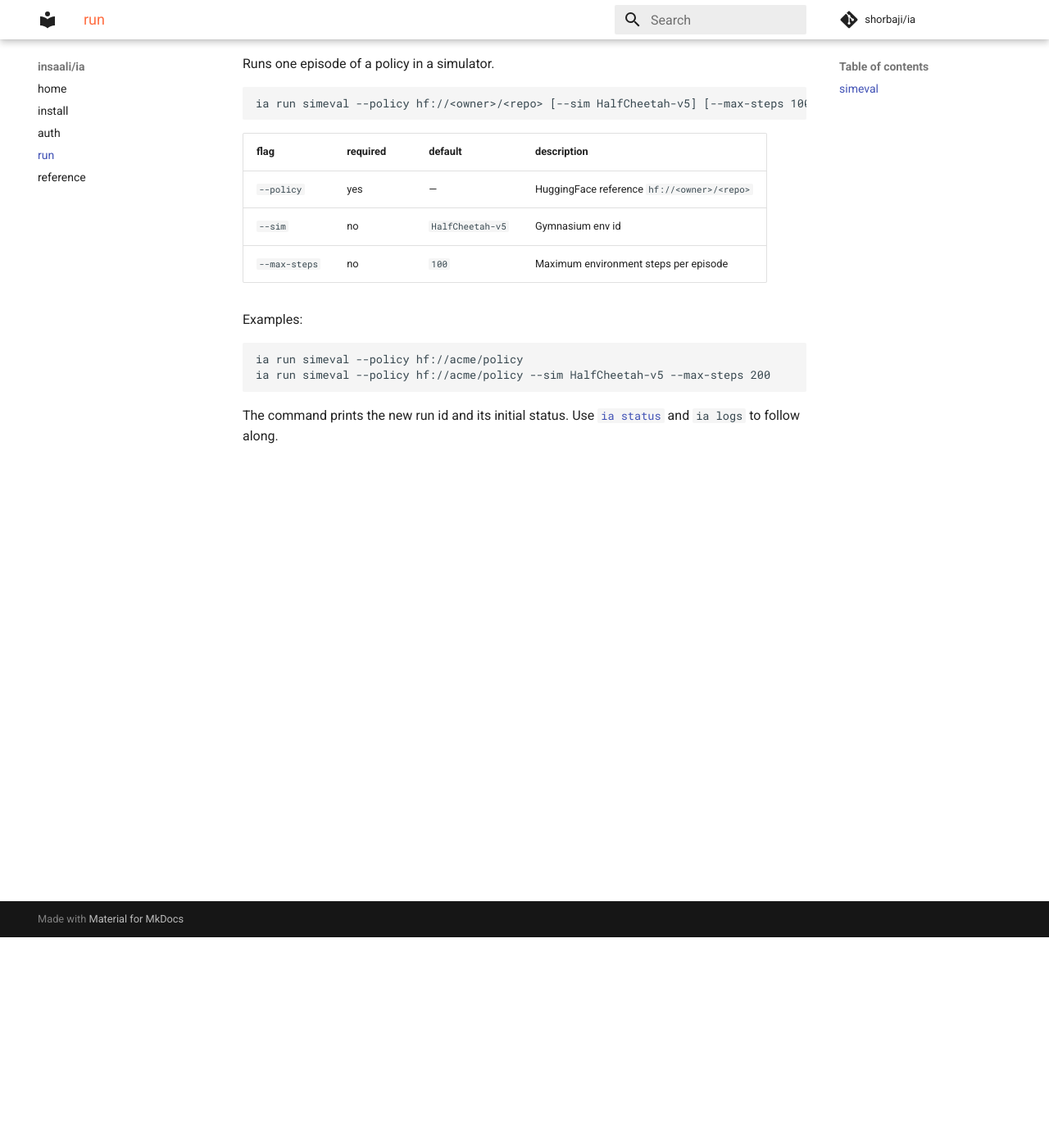
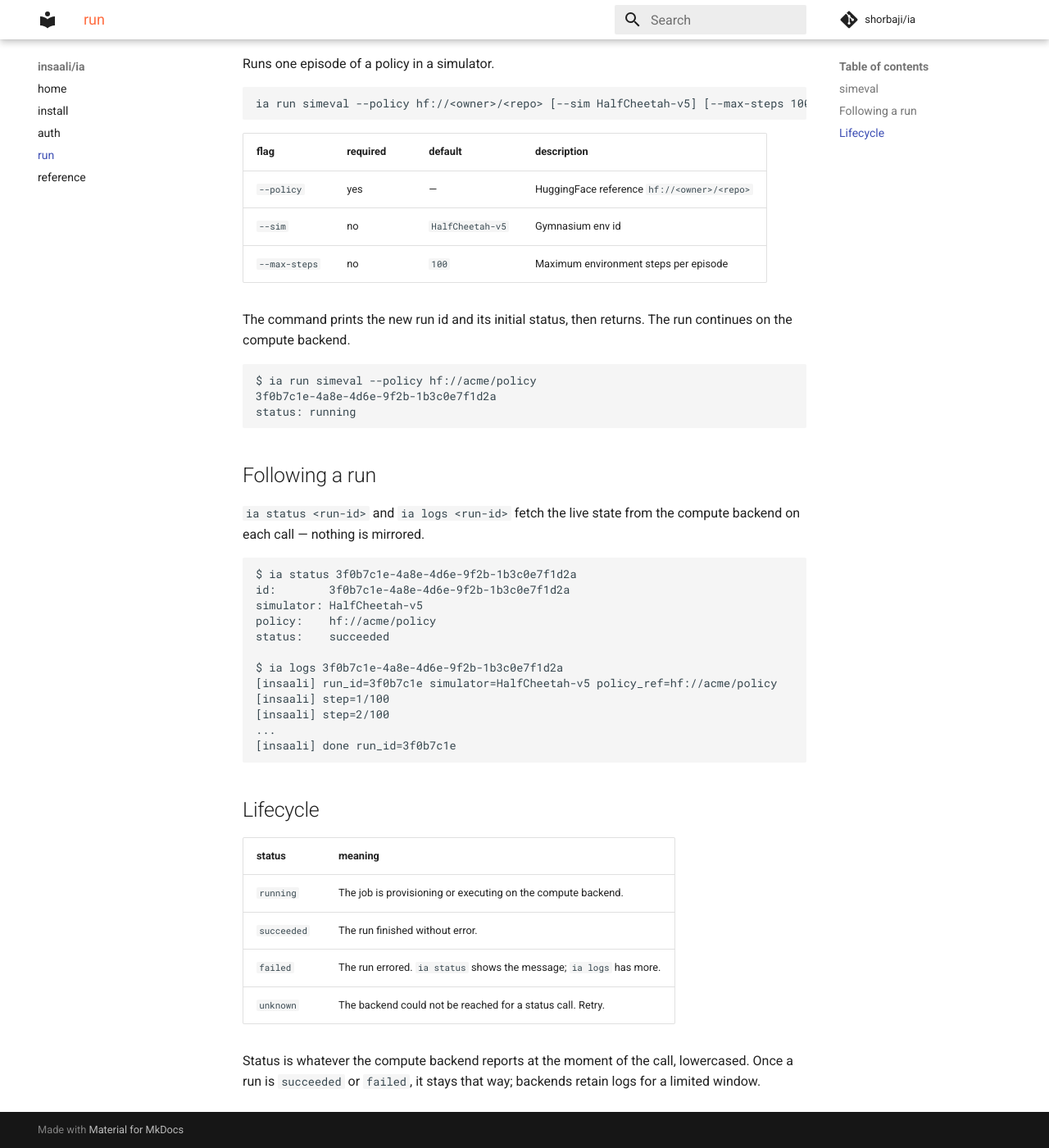
Before and after one commit to shorbaji/ia, an MkDocs documentation site: the page built from docs/run.md, in a window 1280 px wide and 1400 px high, scrolled down 257 px. Shown: the whole window at 82% size. Built offline with MkDocs 1.6.1 and Material for MkDocs 9.7.7, drawn with Linux system fonts in a browser that asks for light colours; comment, search, counter and statistics services are not loaded.

Commit message:
docs(ia): expand run page with status/logs flow and lifecycle table (#84)
Co-authored-by: Omar Shorbaji <omar@anyscale.com>

````diff
--- a/docs/run.md
+++ b/docs/run.md
@@ -16,11 +16,40 @@ ia run simeval --policy hf://<owner>/<repo> [--sim HalfCheetah-v5] [--max-steps
 | `--sim`       | no       | `HalfCheetah-v5`   | Gymnasium env id                                 |
 | `--max-steps` | no       | `100`              | Maximum environment steps per episode            |
 
-Examples:
+The command prints the new run id and its initial status, then returns. The run continues on the compute backend.
 
-```sh
-ia run simeval --policy hf://acme/policy
-ia run simeval --policy hf://acme/policy --sim HalfCheetah-v5 --max-steps 200
+```text
+$ ia run simeval --policy hf://acme/policy
+3f0b7c1e-4a8e-4d6e-9f2b-1b3c0e7f1d2a
+status: running
 ```
 
-The command prints the new run id and its initial status. Use [`ia status`](reference.md) and `ia logs` to follow along.
+## Following a run
+
+`ia status <run-id>` and `ia logs <run-id>` fetch the live state from the compute backend on each call — nothing is mirrored.
+
+```text
+$ ia status 3f0b7c1e-4a8e-4d6e-9f2b-1b3c0e7f1d2a
+id:        3f0b7c1e-4a8e-4d6e-9f2b-1b3c0e7f1d2a
+simulator: HalfCheetah-v5
+policy:    hf://acme/policy
+status:    succeeded
+
+$ ia logs 3f0b7c1e-4a8e-4d6e-9f2b-1b3c0e7f1d2a
+[insaali] run_id=3f0b7c1e simulator=HalfCheetah-v5 policy_ref=hf://acme/policy
+[insaali] step=1/100
+[insaali] step=2/100
+...
+[insaali] done run_id=3f0b7c1e
+```
+
+## Lifecycle
+
+| status      | meaning                                                            |
+| ----------- | ------------------------------------------------------------------ |
+| `running`   | The job is provisioning or executing on the compute backend.       |
+| `succeeded` | The run finished without error.                                    |
+| `failed`    | The run errored. `ia status` shows the message; `ia logs` has more.|
+| `unknown`   | The backend could not be reached for a status call. Retry.         |
+
+Status is whatever the compute backend reports at the moment of the call, lowercased. Once a run is `succeeded` or `failed`, it stays that way; backends retain logs for a limited window.
````
